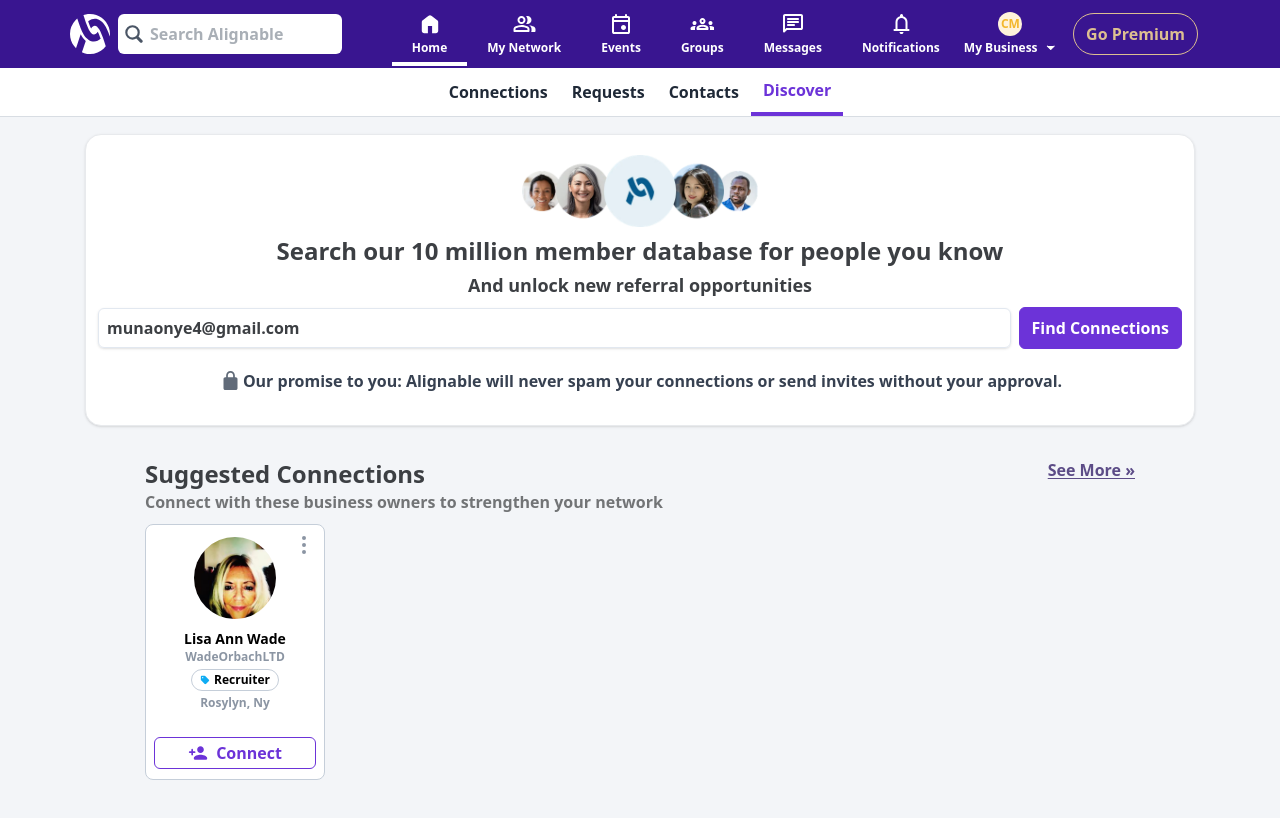
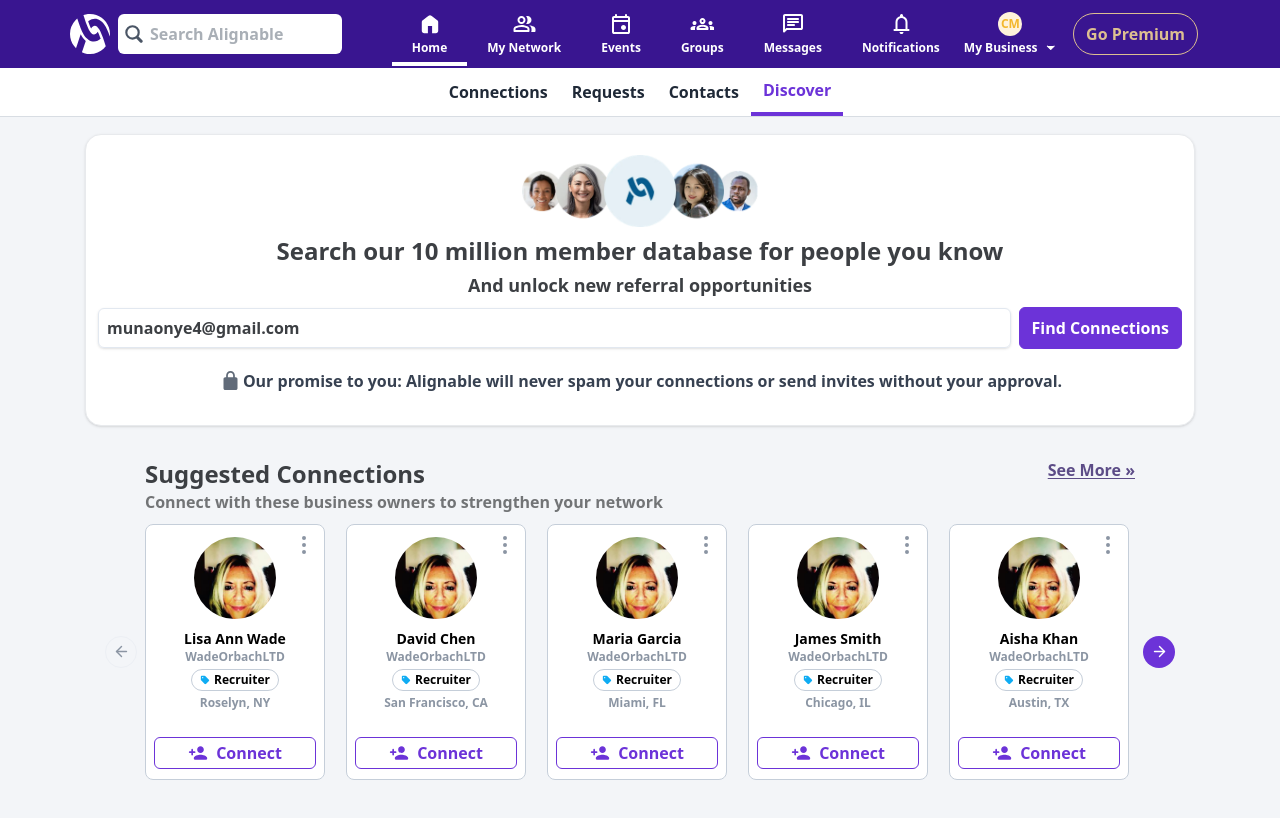
Before and after one commit to munachi821/alignable, a Next.js app: page /biz/grow in a window 1280 px wide. Shown: the top 818 px of the page. Built offline with nearby package versions, Linux system fonts and the light colour scheme.

Commit message:
done with the network page, moving onto the next page

```diff
--- a/app/(dashboard)/biz/grow/page.tsx
+++ b/app/(dashboard)/biz/grow/page.tsx
@@ -1,12 +1,62 @@
+"use client";
 import Image from "next/image";
 import networkImg from "../../../../public/images/networkImg1.webp";
 import LocksSVG from "@/components/SVG/LocksSVG";
 import suggestedConnectionsImg1 from "../../../../public/images/suggestedConnectionsImg1.jpg";
-import { EllipsisVertical } from "lucide-react";
-import RectruiterSVG from "@/components/SVG/RectruiterSVG";
-import ConnectSVG from "@/components/SVG/ConnectSVG";
+import Connections from "@/components/dashboard/Connections";
+import { Swiper, SwiperSlide } from "swiper/react";
+import { Navigation, Pagination } from "swiper/modules";
+import "swiper/css";
+import "swiper/css/navigation";
+import "swiper/css/pagination";
+import { ArrowLeft, ArrowRight } from "lucide-react";
 
 const page = () => {
+  const connections = [
+    {
+      id: 1,
+      img: suggestedConnectionsImg1,
+      name: "Lisa Ann Wade",
+      company: "WadeOrbachLTD",
+      location: "Roselyn, NY",
+    },
+    {
+      id: 2,
+      img: suggestedConnectionsImg1,
+      name: "David Chen",
+      company: "TechSolutions Inc.",
+      location: "San Francisco, CA",
+    },
+    {
+      id: 3,
+      img: suggestedConnectionsImg1,
+      name: "Maria Garcia",
+      company: "Innovate Co.",
+      location: "Miami, FL",
+    },
+    {
+      id: 4,
+      img: suggestedConnectionsImg1,
+      name: "James Smith",
+      company: "Apex Logistics",
+      location: "Chicago, IL",
+    },
+    {
+      id: 5,
+      img: suggestedConnectionsImg1,
+      name: "Aisha Khan",
+      company: "Quantum Creatives",
+      location: "Austin, TX",
+    },
+    {
+      id: 6,
+      img: suggestedConnectionsImg1,
+      name: "Kenji Tanaka",
+      company: "Horizon Digital",
+      location: "Seattle, WA",
+    },
+  ];
+
   return (
     <section className="py-17">
       <div className="w-full bg-white border-b border-[#d8dde3] fixed">
@@ -78,49 +128,36 @@
             </a>
           </div>
 
-          <div className="mt-2.5">
-            <div className="border border-[#c5ced9] bg-white max-w-[180px] h-64 rounded-lg relative p-2">
-              <div className="absolute right-0 pr-2 shrink-0">
-                <EllipsisVertical color="#8b95a3" />
-              </div>
-              <div className="w-[82px] h-[82px] rounded-full overflow-hidden mx-auto mt-1">
-                <Image
-                  src={suggestedConnectionsImg1}
-                  alt="suggestedConnectionsImg1"
-                />
-              </div>
-              <div className="mt-2.5 group">
-                <a
-                  href="#"
-                  className="font-bold text-sm text-center group-hover:underline"
-                >
-                  <p>Lisa Ann Wade</p>
-                  <p className="text-[#8b95a3] text-xs">WadeOrbachLTD</p>
-                </a>
-              </div>
-
-              <div className="flex items-center gap-1 border border-[#c5ced9] w-fit rounded-full font-bold text-xs p-0.5 px-2 mx-auto my-1">
-                <RectruiterSVG />
-                <span>Recruiter</span>
-              </div>
-
-              <a
-                href="#"
-                className="text-[#8b95a3] text-xs font-bold block text-center"
-              >
-                Rosylyn, Ny
-              </a>
-
-              <div>
-                <a
-                  href="#"
-                  className="border border-[#6c33d8] text-[#6c33d8] font-semibold flex items-center justify-center gap-2 rounded-md py-[3px] my-6.5 hover:bg-[#eceff4] hover:text-[#5023b0] transition-colors"
-                >
-                  <ConnectSVG />
-                  Connect
-                </a>
-              </div>
-            </div>
+          <div className="relative">
+            <Swiper
+              modules={[Navigation]}
+              spaceBetween={15}
+              slidesPerView={5}
+              navigation={{
+                nextEl: ".next-btn",
+                prevEl: ".prev-btn",
+              }}
+              pagination={{ clickable: true }}
+              scrollbar={{ draggable: true }}
+              className="mt-2.5"
+            >
+              {connections.map((connection) => (
+                <SwiperSlide key={connection.id}>
+                  <Connections
+                    id={connection.id}
+                    name={connection.name}
+                    img={connection.img}
+                    location={connection.location}
+                  />
+                </SwiperSlide>
+              ))}
+            </Swiper>
+            <button className="size-8 [&.swiper-button-disabled]:bg-transparent rounded-full border [&.swiper-button-disabled]:border-[#eceff4] [&.swiper-button-disabled]:text-[#8b95a3] prev-btn cursor-pointer flex items-center justify-center border-[#6c33d8] bg-[#6c33d8] hover:bg-[#391590] text-white transition-colors absolute -left-10 top-1/2 -translate-y-1/2 z-20">
+              <ArrowLeft size={17} />
+            </button>
+            <button className="size-8 border-[#6c33d8] bg-[#6c33d8] rounded-full hover:bg-[#391590] transition-colors flex items-center justify-center text-white cursor-pointer next-btn absolute -right-10 top-1/2 -translate-y-1/2 z-20">
+              <ArrowRight size={17} />
+            </button>
           </div>
         </div>
       </div>
--- /dev/null
+++ b/components/dashboard/Connections.tsx
@@ -0,0 +1,78 @@
+import Image, { StaticImageData } from "next/image";
+import ConnectSVG from "../SVG/ConnectSVG";
+import RectruiterSVG from "../SVG/RectruiterSVG";
+import { EllipsisVertical, EyeOff } from "lucide-react";
+
+type connectionsProps = {
+  id: number;
+  name: string;
+  img: StaticImageData;
+  location: string;
+};
+
+const Connections = ({ id, name, img, location }: connectionsProps) => {
+  return (
+    <div className="border border-[#c5ced9] bg-white shrink-0 w-[180px] h-64 rounded-lg relative p-2">
+      <div className="absolute right-0 pr-2 shrink-0">
+        <div className="relative">
+          <input
+            type="checkbox"
+            className="peer sr-only"
+            id={`connect-report${id}`}
+            name={`connect-report${id}`}
+          />
+
+          <label htmlFor={`connect-report${id}`} className="cursor-pointer">
+            <EllipsisVertical color="#8b95a3" />
+          </label>
+
+          <label
+            htmlFor={`connect-report${id}`}
+            className="fixed inset-0 z-10 hidden peer-checked:block"
+          ></label>
+
+          <div className="border p-1 border-[#e2e8f0] rounded-md text-[#1f2937] absolute bg-white hidden peer-checked:block right-0 z-20">
+            <button className="hover:underline p-1 pl-1.5 hover:bg-[#f3f5f8] w-full rounded-sm transition-colors text-left cursor-pointer flex items-center whitespace-nowrap gap-2 font-semibold">
+              <EyeOff size={18} color="#1f2937" /> Hide Business
+            </button>
+          </div>
+        </div>
+      </div>
+      <div className="w-[82px] h-[82px] rounded-full overflow-hidden mx-auto mt-1">
+        <Image src={img} alt={name} />
+      </div>
+      <div className="mt-2.5 group">
+        <a
+          href="#"
+          className="font-bold text-sm text-center group-hover:underline"
+        >
+          <p>{name}</p>
+          <p className="text-[#8b95a3] text-xs">WadeOrbachLTD</p>
+        </a>
+      </div>
+
+      <div className="flex items-center gap-1 border border-[#c5ced9] w-fit rounded-full font-bold text-xs p-0.5 px-2 mx-auto my-1">
+        <RectruiterSVG />
+        <span>Recruiter</span>
+      </div>
+
+      <a
+        href="#"
+        className="text-[#8b95a3] text-xs font-bold block text-center"
+      >
+        {location}
+      </a>
+
+      <div>
+        <a
+          href="#"
+          className="border border-[#6c33d8] text-[#6c33d8] font-semibold flex items-center justify-center gap-2 rounded-md py-[3px] my-6.5 hover:bg-[#eceff4] hover:text-[#5023b0] transition-colors"
+        >
+          <ConnectSVG />
+          Connect
+        </a>
+      </div>
+    </div>
+  );
+};
+export default Connections;
```
